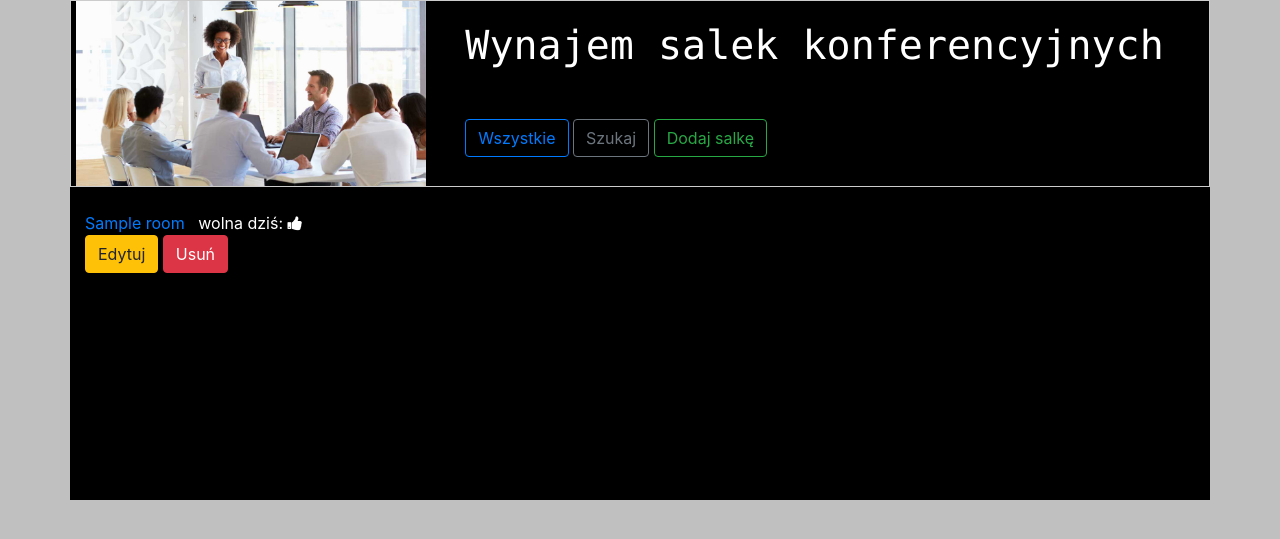
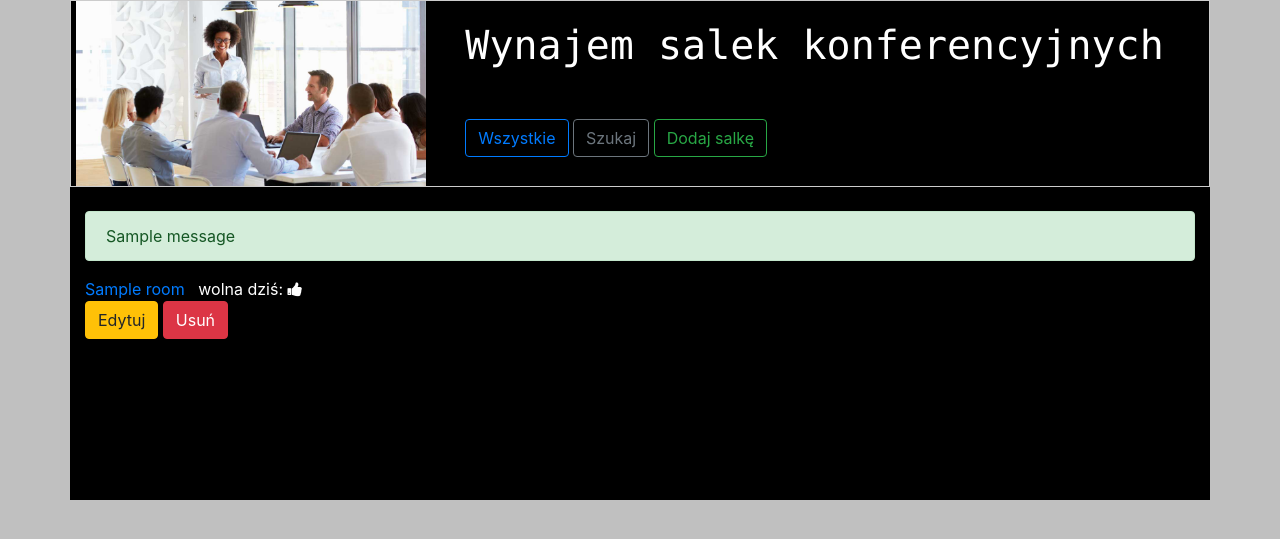
Before and after one commit to Murtrag/warsztaty4, a Django app: template page/templates/list_room.html in a window 1280 px wide. Shown: the top 539 px of the page. Run offline with Django 3.2, Linux system fonts and the light colour scheme; the template is opened without the code that fills it: most values are stand-ins (such as "Sample title", 1, 10 or a date in 2020); one stand-in notice (Sample message) is shown; some libraries are stand-ins or nearby versions.

Commit message:
Added message to the AddRoom closes #7

```diff
--- a/page/templates/list_room.html
+++ b/page/templates/list_room.html
@@ -1,6 +1,9 @@
 {% extends 'template.html' %}
 
 {% block content %}
+
+    {% include 'message.html' %}
+
     {% for room in object_list %}
         <a href="{% url 'room_detail' room.pk%}">{{room.name}}</a> &nbsp;
 	wolna dziś:
--- /dev/null
+++ b/page/templates/message.html
@@ -0,0 +1,9 @@
+{% if messages %}
+	{% for message in messages%}
+		{% if message.level == DEFAULT_MESSAGE_LEVELS.SUCCESS %}
+			<div class="alert alert-success" role="alert">
+				{{message}}
+			</div>
+		{% endif %}
+	{% endfor %}
+{% endif %}
--- a/page/views.py
+++ b/page/views.py
@@ -4,7 +4,9 @@ from page.models import Room, Reservation
 from django.views import View
 from django.urls import reverse_lazy
 from django.views.generic import ListView, DetailView, edit
+from django.contrib.messages.views import SuccessMessageMixin
 from datetime import datetime
+from django.contrib import messages
 
 
 class RoomList(ListView):
@@ -17,8 +19,9 @@ class DetailRoom(DetailView):
     template_name = "detail_room.html"
 
 
-class AddRoom(edit.CreateView):
+class AddRoom(SuccessMessageMixin, edit.CreateView):
     model = Room
+    success_message = "Pomyslnie dodano salkę"
     template_name = "add_room.html"
     success_url = reverse_lazy("all_rooms")
     fields = ("name", "capacity", "projector", "tv", "air_conditioning")
```
